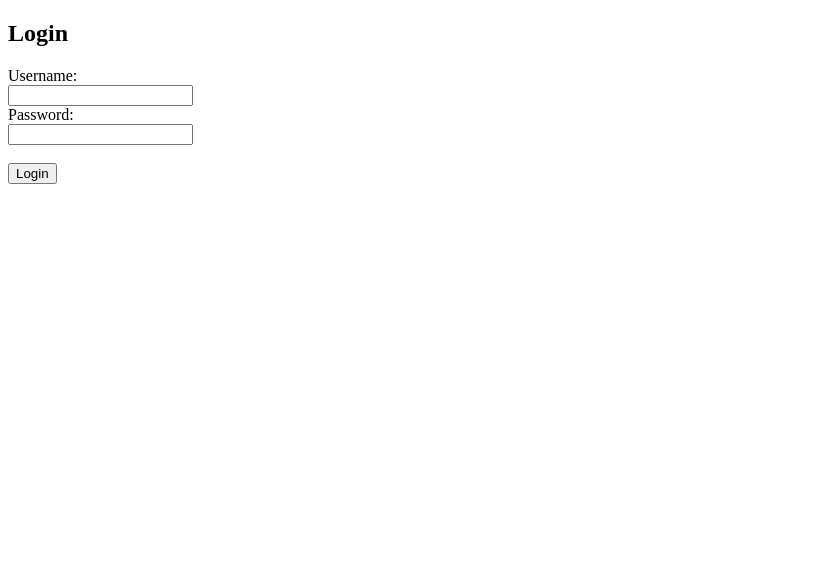
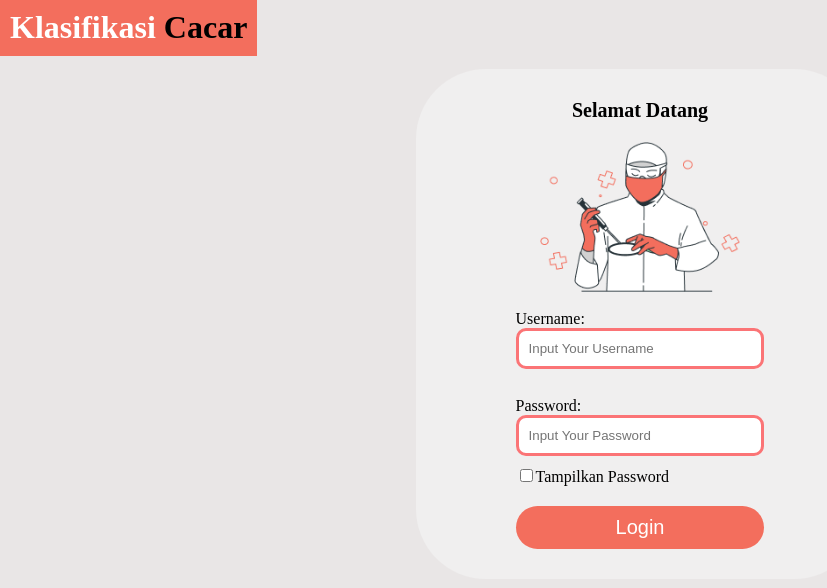
Before and after one commit to Rafaeltans/TA, a Flask app: page / in a window 1280 px wide. Shown: the top 588 px of the page, without its empty margins (0-827 px from the left). Run offline with Flask 3, Linux system fonts and the light colour scheme.

Commit message:
progress

```diff
--- a/app.py
+++ b/app.py
@@ -18,14 +18,14 @@ users = {
 # Fungsi dekorator untuk memeriksa apakah pengguna telah login sebelum mengakses halaman tertentu
 @app.before_request
 def check_login():
-    allowed_routes = ['index', 'login']
+    allowed_routes = ['index', 'login', 'static']
     if request.endpoint not in allowed_routes and 'username' not in session:
         return redirect(url_for('login'))
 
 @app.route('/', methods=['GET'])
 def index():
     username = session.get('username', None)  # Ambil nama pengguna dari session
-    return render_template('logintest.html', username=username)  # Teruskan nama pengguna ke template HTML
+    return render_template('login.html', username=username)  # Teruskan nama pengguna ke template HTML
 
 @app.route('/login', methods=['GET', 'POST'])
 def login():
@@ -37,7 +37,7 @@ def login():
             return redirect(url_for('dashboard'))
         else:
             return 'Invalid username or password. <a href="/login">Try again</a>'
-    return render_template('logintest.html')
+    return render_template('login.html')
 
 @app.route('/logout')
 def logout():
--- a/static/styles.css
+++ b/static/styles.css
@@ -26,48 +26,17 @@ h1::after {
     color: black;
 }
 
-h2::after {
-    content: " Cacar";
-    color: #FF0000;
-}
-
+/*=========== LOGIN ==========*/
 #backgroundInLogin {
     position: absolute;
     background-color: #F0EFEF;
-    top: 110%;
-    position: absolute;
+    margin-top: 50%;
     border-radius: 70px;
     padding: 10px 100px;
 }
 
-#inputUserName {
-    border: solid #FB7476;
-    border-radius: 10px;
-    padding: 10px 100px;
-}
-
-#inputUserName::placeholder {
-    text-align: left; /* Menetapkan posisi placeholder ke kiri */
-    padding: 0; /* Menghapus padding untuk placeholder */
-}
-
-#inputPassword {
-    border:  solid #FB7476;
-    border-radius: 70px;
-}
-
-#buttonLogin {
-    background-color: #F36E5D;
-    border: none;
-    color: #FFFFFF;
-    font-size: 24px;
-    cursor: pointer;
-    border-radius: 100px;
-    margin-top: 20px;
-    padding: 10px 100px;
-}
-
-#hasilPrediksi {
+#welcomeInLogin {
+    text-align: center;
     font-size: 20px;
 }
 
@@ -79,12 +48,69 @@ h2::after {
     height: 150px;
 }
 
+#username {
+    width: 100%;
+    border: solid #FB7476;
+    border-radius: 10px;
+    box-sizing: border-box;
+    padding: 10px;
+    margin-bottom: 10px;
+}
+
+#password {
+    width: 100%;
+    border: solid #FB7476;
+    border-radius: 10px;
+    box-sizing: border-box;
+    padding: 10px;
+    margin-bottom: 10px;
+}
+
+#buttonLogin {
+    background-color: #F36E5D;
+    border: none;
+    color: #FFFFFF;
+    font-size: 20px;
+    cursor: pointer;
+    border-radius: 100px;
+    margin-top: 20px;
+    margin-bottom: 20px;
+    padding: 10px 100px;
+}
+/* ============================================= */
+
+/*=========== DASHBOARD ==========*/
+
+h2::after {
+    content: " Cacar";
+    color: #FF0000;
+}
+
+#backgroundDashboard {
+    background-color: #F0EFEF;
+    top: 110%;
+    position: absolute;
+    border-radius: 70px;
+    padding: 10px 200px;
+}
+
 #gambarDashboard {
     display: block;
     margin-left: auto;
     margin-right: auto;
     padding-top: 80px;
 }
+
+/* ============================================= */
+
+/*=========== DASHBOARD ==========*/
+
+/* ============================================= */
+#hasilPrediksi {
+    font-size: 20px;
+}
+
+
 
 #gambarKlasifikasi{
     display: block;
@@ -136,13 +162,7 @@ h2::after {
     padding: 10px 200px;
 }
 
-#backgroundDashboard {
-    background-color: #F0EFEF;
-    top: 110%;
-    position: absolute;
-    border-radius: 70px;
-    padding: 10px 200px;
-}
+
 
 #predictionResult {
     color: #FF0000;
--- a/templates/login.html
+++ b/templates/login.html
@@ -4,7 +4,7 @@
 <head>
     <meta charset="UTF-8">
     <meta name="viewport" content="width=device-width, initial-scale=1.0">
-    <link rel="stylesheet" href="{{ url_for('static', filename='styles.css') }}">
+    <link rel="stylesheet" type="text/css" href="{{ url_for('static', filename='styles.css') }}">
     <title>Login</title>
 </head>
 
@@ -13,23 +13,25 @@
     <h1>Klasifikasi</h1>
 
     <div id="backgroundInLogin">
-        <h3>Selamat Datang</h3>
+        <h3 id="welcomeInLogin">Selamat Datang</h3>
         <img src="{{ url_for('static', filename='bro.png') }}" alt="LoginPage" id="gambarLogin">
 
-        <h3>UserName</h3>
-        <input type="text" id="inputUserName" placeholder="Input Your Username">
+        <form action="/login" method="post">
+            <br>
+            <label for="username">Username:</label><br>
+            <input type="text" id="username" name="username" placeholder="Input Your Username"><br><br>
+            <label for="password">Password:</label><br>
+            <input type="password" id="password" name="password" placeholder="Input Your Password"><br>
+            <input type="checkbox" onclick="myFunction()">Tampilkan Password <br>
+            <button type="submit" id="buttonLogin">Login</button>
 
-        <h3>Password</h3>
-        <input type="password" id="inputPassword" placeholder="Input Your Password">
-        <br>
-        <input type="checkbox" onclick="myFunction()">Tampilkan Password
-        <br>
-        <button onclick="uploadImage()" id="buttonLogin">Login</button>
+        </form>
+
     </div>
 
     <script>
         function myFunction() {
-            var x = document.getElementById("inputPassword");
+            var x = document.getElementById("password");
             if (x.type === "password") {
                 x.type = "text";
             } else {
--- a/templates/logintest.html
+++ /dev/null
@@ -1,18 +0,0 @@
-<!DOCTYPE html>
-<html lang="en">
-<head>
-    <meta charset="UTF-8">
-    <meta name="viewport" content="width=device-width, initial-scale=1.0">
-    <title>Login</title>
-</head>
-<body>
-    <h2>Login</h2>
-    <form action="/login" method="post">
-        <label for="username">Username:</label><br>
-        <input type="text" id="username" name="username"><br>
-        <label for="password">Password:</label><br>
-        <input type="password" id="password" name="password"><br><br>
-        <input type="submit" value="Login">
-    </form>
-</body>
-</html>
```
